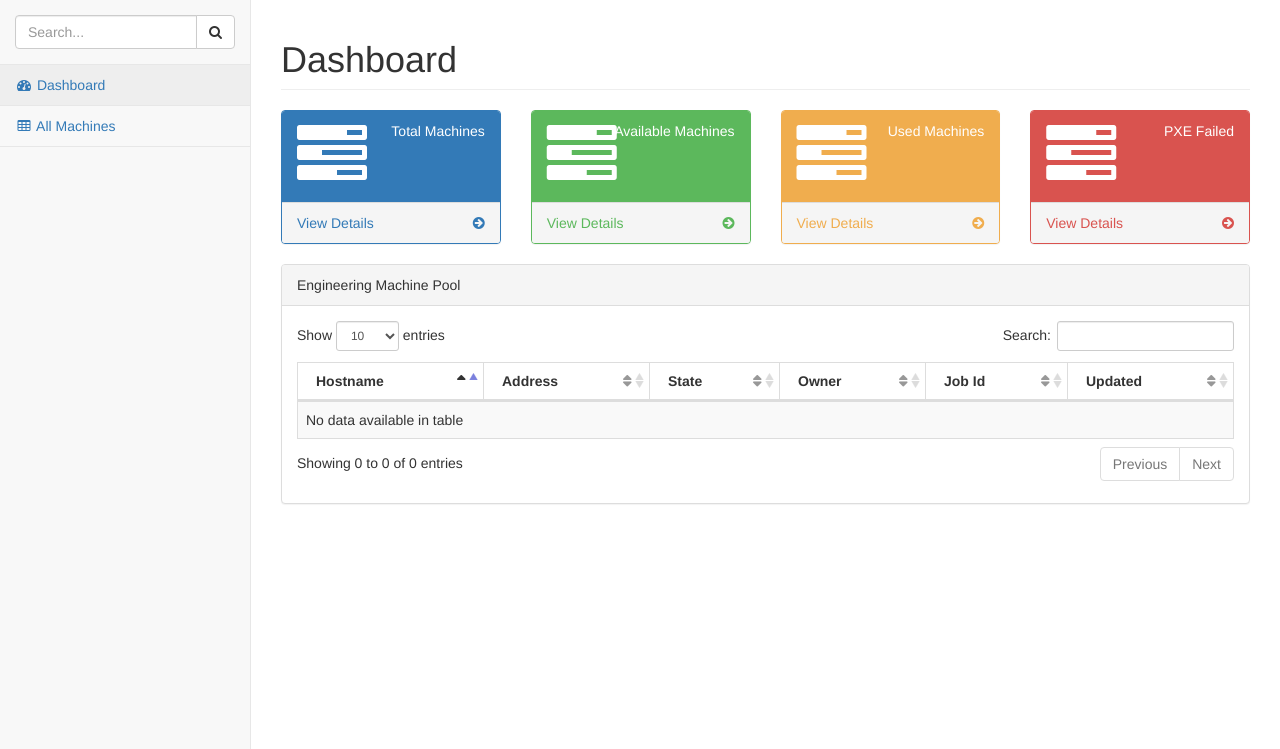
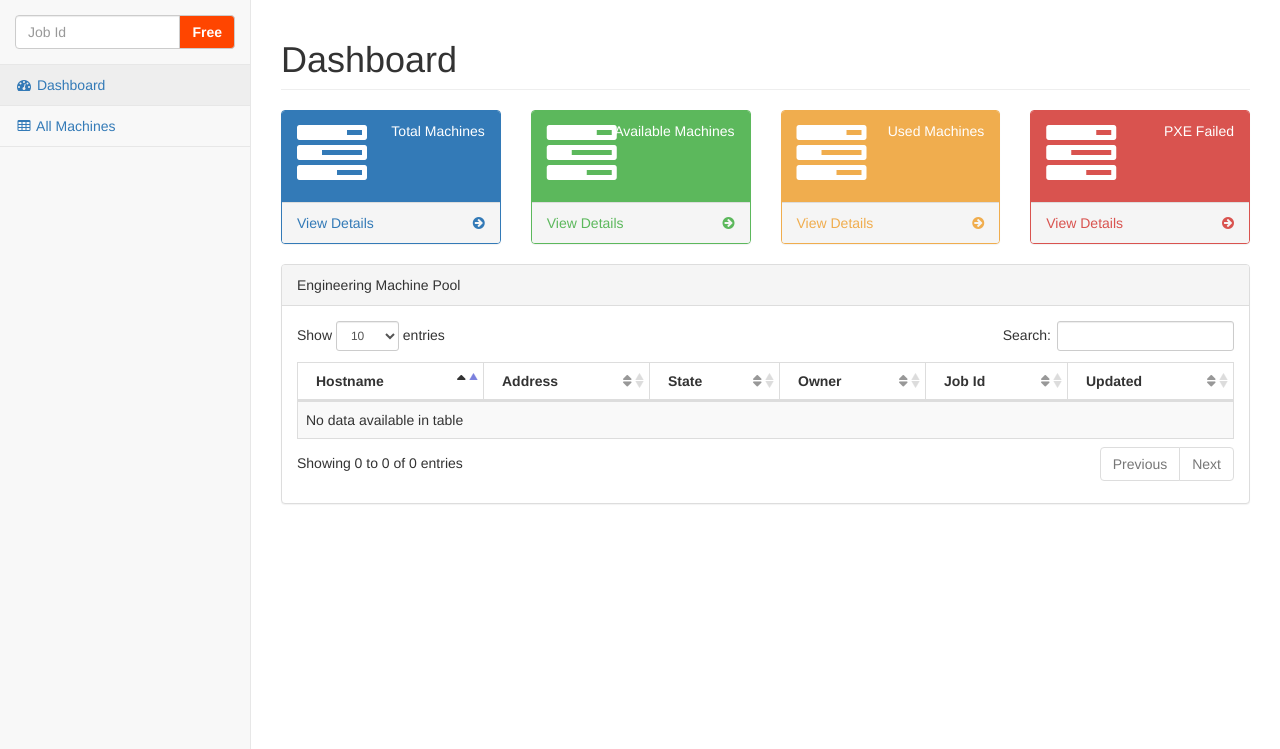
Before and after one commit to shaon/eqs-services, a Flask app: template eqs_services/templates/general/index.html in a window 1280 px wide. Shown: the part 51-800 px from the top of the page. Run offline with Flask 2, Linux system fonts and the light colour scheme; the template is opened without the code that fills it, so the values that code supplies are empty; some libraries are stand-ins or nearby versions.

Commit message:
add free job

```diff
--- a/eqs_services/__init__.py
+++ b/eqs_services/__init__.py
@@ -1,5 +1,5 @@
 from flask import Flask
-from eqs_services.views import general
+from eqs_services.views import general, jenkins
 
 from eqs_services import views
 
@@ -8,3 +8,4 @@ app = Flask(__name__)
 app.config.from_object('config')
 
 app.register_blueprint(general.machine_views)
+app.register_blueprint(jenkins.jenkins_view)
--- a/eqs_services/templates/general/index.html
+++ b/eqs_services/templates/general/index.html
@@ -60,14 +60,14 @@
             <div class="navbar-default sidebar" role="navigation">
                 <div class="sidebar-nav navbar-collapse">
                     <ul class="nav" id="side-menu">
-                        <li class="sidebar-search">
+                        <li class="sidebar-search" id="free-job-div">
                             <div class="input-group custom-search-form">
-                                <input type="text" class="form-control" placeholder="Search...">
+                                <input id="free-job-id" type="text" class="form-control" name="free-job-id" placeholder="Job Id">
                                 <span class="input-group-btn">
-                                <button class="btn btn-default" type="button">
-                                    <i class="fa fa-search"></i>
+                                <button id="free-job" class="btn btn-default" style="background-color: orangered" type="button">
+                                    <strong style="color: white">Free</strong>
                                 </button>
-                            </span>
+                                </span>
                             </div>
                             <!-- /input-group -->
                         </li>
@@ -250,6 +250,33 @@
     <!-- Page-Level Demo Scripts - Tables - Use for reference -->
     <script>
     $(document).ready(function() {
+        $( "button#free-job" ).click(function () {
+            $( "button#free-job" ).html('<strong style="color: white">Loading..</strong>');
+            $( "button#free-job" ).prop('disabled', true);
+            if (confirm('Are you sure?')) {
+                var job_id = $( "input#free-job-id" ).val();
+                $.ajax({
+                    contentType: "application/json; charset=utf-8",
+                    dataType: "json",
+                    url: '/free_job',
+                    data: JSON.stringify({job_id: job_id}),
+                    type: 'POST',
+                    success: function(response) {
+                        console.log(response);
+                        alert(response['message']);
+                        if (response['message'] == "success") {
+                            $( '<a href="http://jenkins.qa1.eucalyptus-systems.com/job/Free%20Reservation">Click here for more</a>' ).appendTo("li#free-job-div")
+                        }
+                        $( "button#free-job" ).html('<strong style="color: white">Free</strong>');
+                        $( "button#free-job" ).prop('disabled', false);
+                    },
+                    error: function(error) {
+                        console.log(error);
+                        alert(error['message']);
+                    }
+                });
+            }
+        });
         $('#dataTables-example').DataTable({
             "lengthMenu": [[10, 50, 100, -1], [10, 50, 100, "All"]]
         });
```
Also changed, not shown: eqs_services/views/jenkins.py (added, +20 -0 lines).
